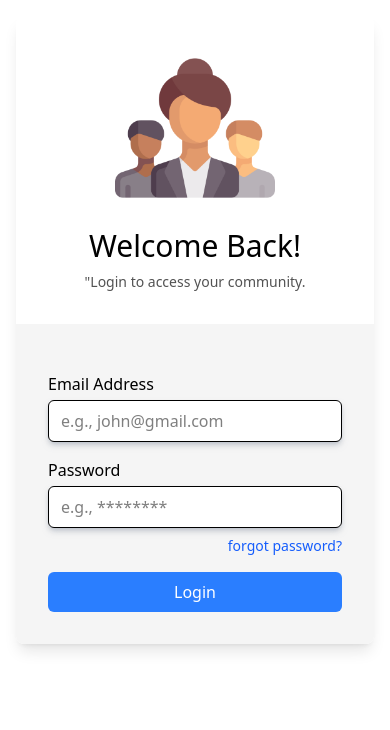
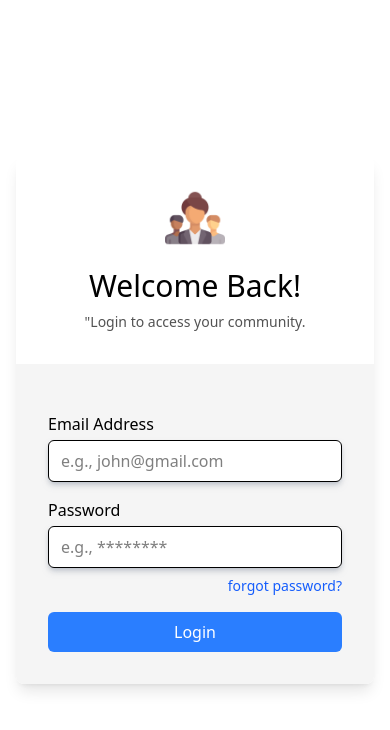
Before and after one commit to sumitsaini5877/user_management, a React (Vite) app: page /login in a window 390 px wide. Shown: the top 730 px of the page. Built offline with nearby package versions, Linux system fonts and the light colour scheme.

Commit message:
login image setup

```diff
--- a/src/App.jsx
+++ b/src/App.jsx
@@ -1,10 +1,9 @@
 import React from "react";
-import LoginForm from "./LoginForm";
+
 import { Toaster } from "react-hot-toast";
 import { BrowserRouter } from "react-router-dom";
 import AppRoutes from "./routes";
-import EditForm from "./EditForm";
-import Filter from "./Filter";
+
 
 function App() {
   return (
--- a/src/LoginForm.jsx
+++ b/src/LoginForm.jsx
@@ -46,7 +46,7 @@ function LoginForm() {
     }
   };
   return (
-    <div className=" flex items-center justify-center p-4">
+    <div className=" flex  justify-center lg:cccccc mt-35 p-4">
       <div className="bg-white rounded-lg shadow-lg overflow-hidden max-w-4xl w-full">
         <div className="grid grid-cols-1 lg:grid-cols-2">
           {/* Left Column: Branding and Info */}
@@ -54,7 +54,7 @@ function LoginForm() {
             <div className="flex items-center justify-center">
               <img
                 src="../people.png"
-                className="w-40 h-40 mix-blend-multiply"
+                className="w-15 h-15 lg:w-40 lg:h-40 mix-blend-multiply"
                 alt="Community Logo"
               />
 
```
